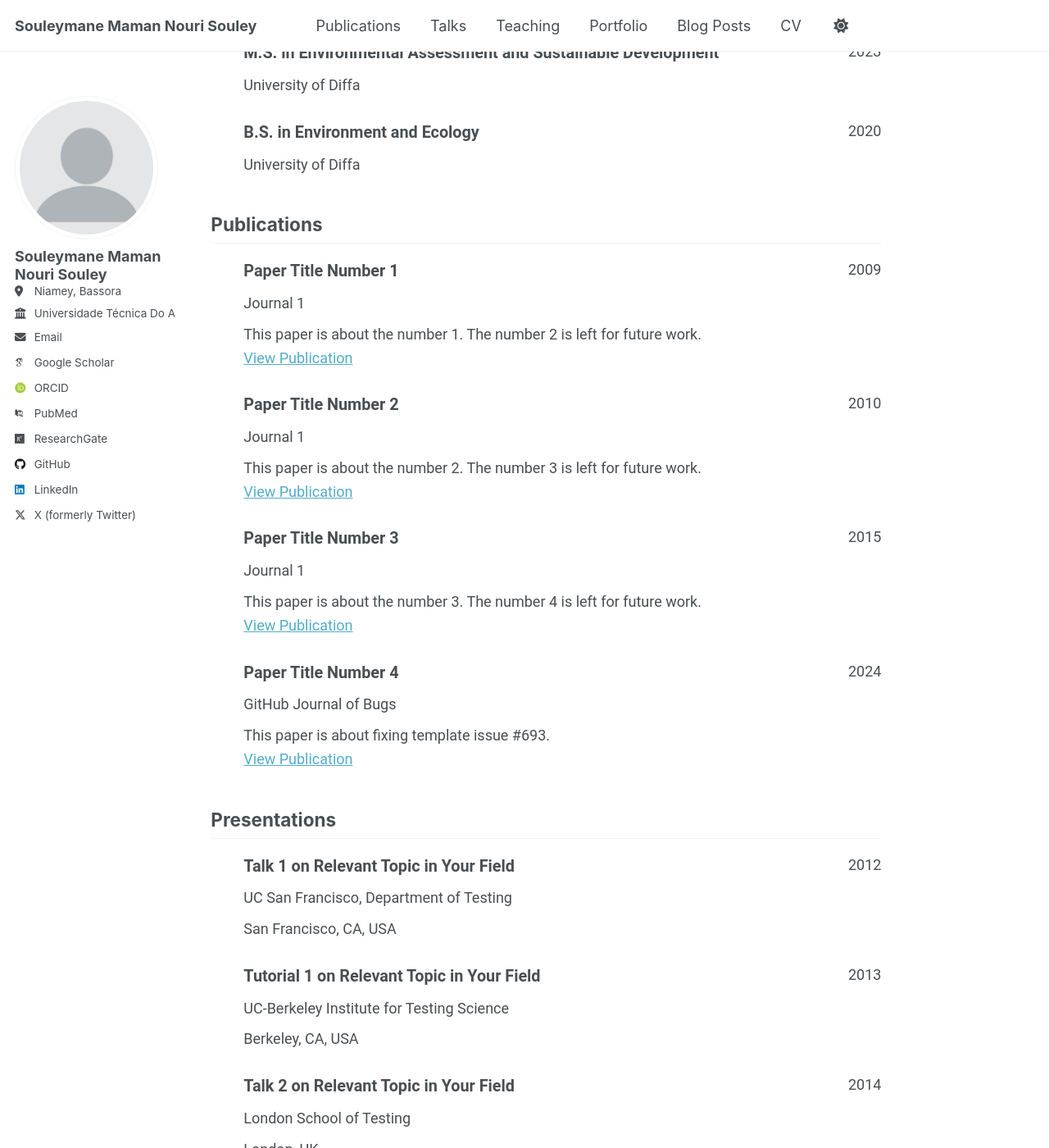
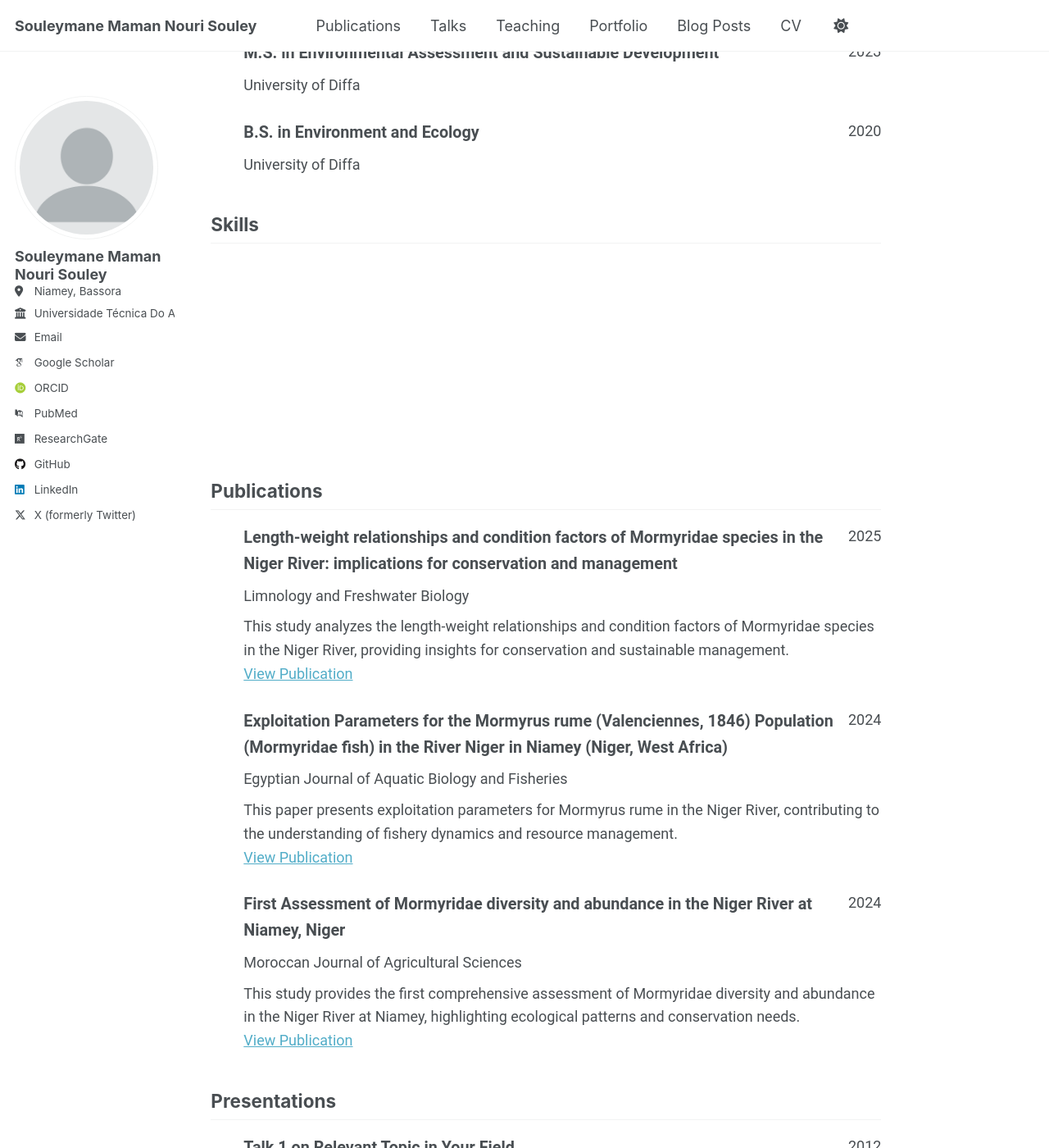
Before and after one commit to halieute/halieute.github.io, a Jekyll site: the page built from _pages/cv-json.md, in a window 1280 px wide and 1400 px high, scrolled down 766 px. Shown: the whole window at 82% size. Built offline with Jekyll 4.4.1, drawn with Linux system fonts in a browser that asks for light colours; some web fonts are replaced; a script that is not in the unit is left out; some of the changed text lies outside the part shown.

Commit message:
Update cv.json

```diff
--- a/_data/cv.json
+++ b/_data/cv.json
@@ -60,38 +60,82 @@
       "courses": []
     }
   ],
-  "skills": [],
-  "languages": [],
-  "interests": [],
-  "references": [],
-  "publications": [
-    {
-      "name": "Paper Title Number 1",
-      "publisher": "Journal 1",
-      "releaseDate": "2009-10-01",
-      "website": "http://academicpages.github.io/files/paper1.pdf",
-      "summary": "This paper is about the number 1. The number 2 is left for future work."
+  "skills": [
+"Statistical analysis (R, Python, FiSAT II, Sphinx)",
+    "Cartography and GIS (QGIS, ArcGIS, PostGIS, Google Earth Engine)",
+    "Remote sensing (NASA ARSET training)",
+    "Molecular ecology (DNA barcoding, eDNA, PCR)",
+    "Marine microbiology and biogeochemistry",
+    "Science communication (video production and editing)",
+    "Data fusion and visualization",
+    "Field data collection (meteorological, oceanographic, ichthyological)"
+],
+  "languages": [
+
+{
+      "language": "French",
+      "proficiency": "Advanced"
     },
     {
-      "name": "Paper Title Number 2",
-      "publisher": "Journal 1",
-      "releaseDate": "2010-10-01",
-      "website": "http://academicpages.github.io/files/paper2.pdf",
-      "summary": "This paper is about the number 2. The number 3 is left for future work."
+      "language": "English",
+      "proficiency": "Intermediate"
+    }
+
+  ],
+  "interests": [
+
+"Aquatic biodiversity and conservation",
+"Climate change and marine sciences",
+"Sustainable fisheries and aquaculture",
+"Remote sensing and Earth observation",
+"Youth engagement in environmental governance",
+"Open data and participatory mapping (OpenStreetMap)",
+"Science communication",
+"Marine microbiology and genomics"
+
+  ],
+  "references": [
+
+{
+      "name": "Prof. Youssoufa Issiaka",
+      "title": "Professor CAMES",
+      "institution": "University Dan Dicko Dankoulodo de Maradi (Niger)",
+      "department": "Department of Rural Engineering, Water and Forestry",
+      "email": "youssoufa_maiga@yahoo.fr",
+      "phone": "+227 96 26 40 35"
     },
     {
-      "name": "Paper Title Number 3",
-      "publisher": "Journal 1",
-      "releaseDate": "2015-10-01",
-      "website": "http://academicpages.github.io/files/paper3.pdf",
-      "summary": "This paper is about the number 3. The number 4 is left for future work."
+      "name": "Prof. Ali Mahaman",
+      "title": "Professor CAMES",
+      "institution": "Abdou Moumouni University (Niger)",
+      "department": "Faculty of Science and Technology",
+      "email": "ali_mahamane@yahoo.fr",
+      "phone": "+227 96 96 77 24"
+    }
+
+  ],
+  "publications": [
+
+{
+      "name": "Length-weight relationships and condition factors of Mormyridae species in the Niger River: implications for conservation and management",
+      "publisher": "Limnology and Freshwater Biology",
+      "releaseDate": "2025-01-01",
+      "website": "https://doi.org/10.31951/2658-3518-2025-A-2-215",
+      "summary": "This study analyzes the length-weight relationships and condition factors of Mormyridae species in the Niger River, providing insights for conservation and sustainable management."
     },
     {
-      "name": "Paper Title Number 4",
-      "publisher": "GitHub Journal of Bugs",
-      "releaseDate": "2024-02-17",
-      "website": "http://academicpages.github.io/files/paper3.pdf",
-      "summary": "This paper is about fixing template issue #693."
+      "name": "Exploitation Parameters for the Mormyrus rume (Valenciennes, 1846) Population (Mormyridae fish) in the River Niger in Niamey (Niger, West Africa)",
+      "publisher": "Egyptian Journal of Aquatic Biology and Fisheries",
+      "releaseDate": "2024-10-01",
+      "website": "https://doi.org/10.21608/ejabf.2024.389789",
+      "summary": "This paper presents exploitation parameters for Mormyrus rume in the Niger River, contributing to the understanding of fishery dynamics and resource management."
+    },
+    {
+      "name": "First Assessment of Mormyridae diversity and abundance in the Niger River at Niamey, Niger",
+      "publisher": "Moroccan Journal of Agricultural Sciences",
+      "releaseDate": "2024-10-01",
+      "website": "https://doi.org/10.5281/zenodo.14597360",
+      "summary": "This study provides the first comprehensive assessment of Mormyridae diversity and abundance in the Niger River at Niamey, highlighting ecological patterns and conservation needs."
     }
   ],
   "presentations": [
```
